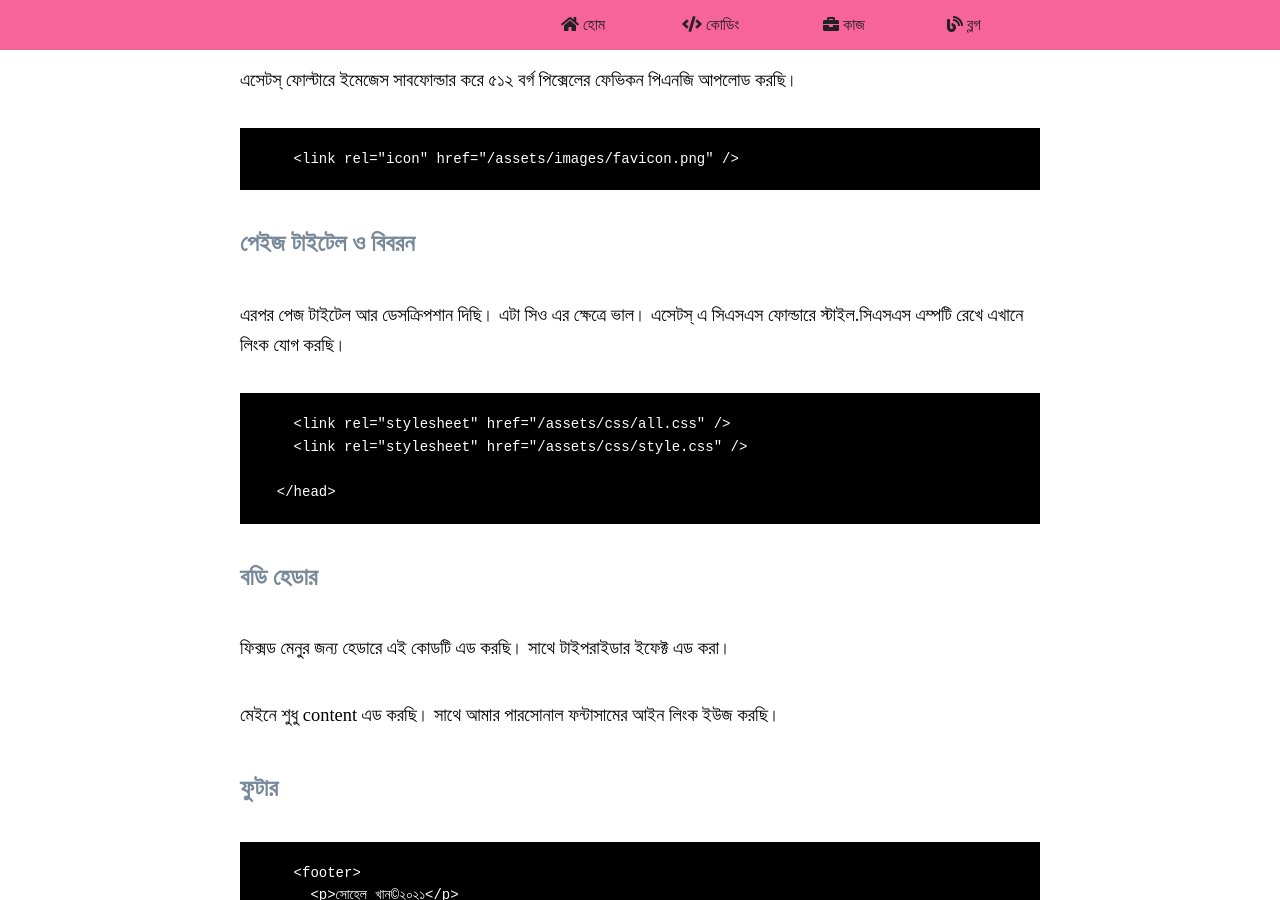
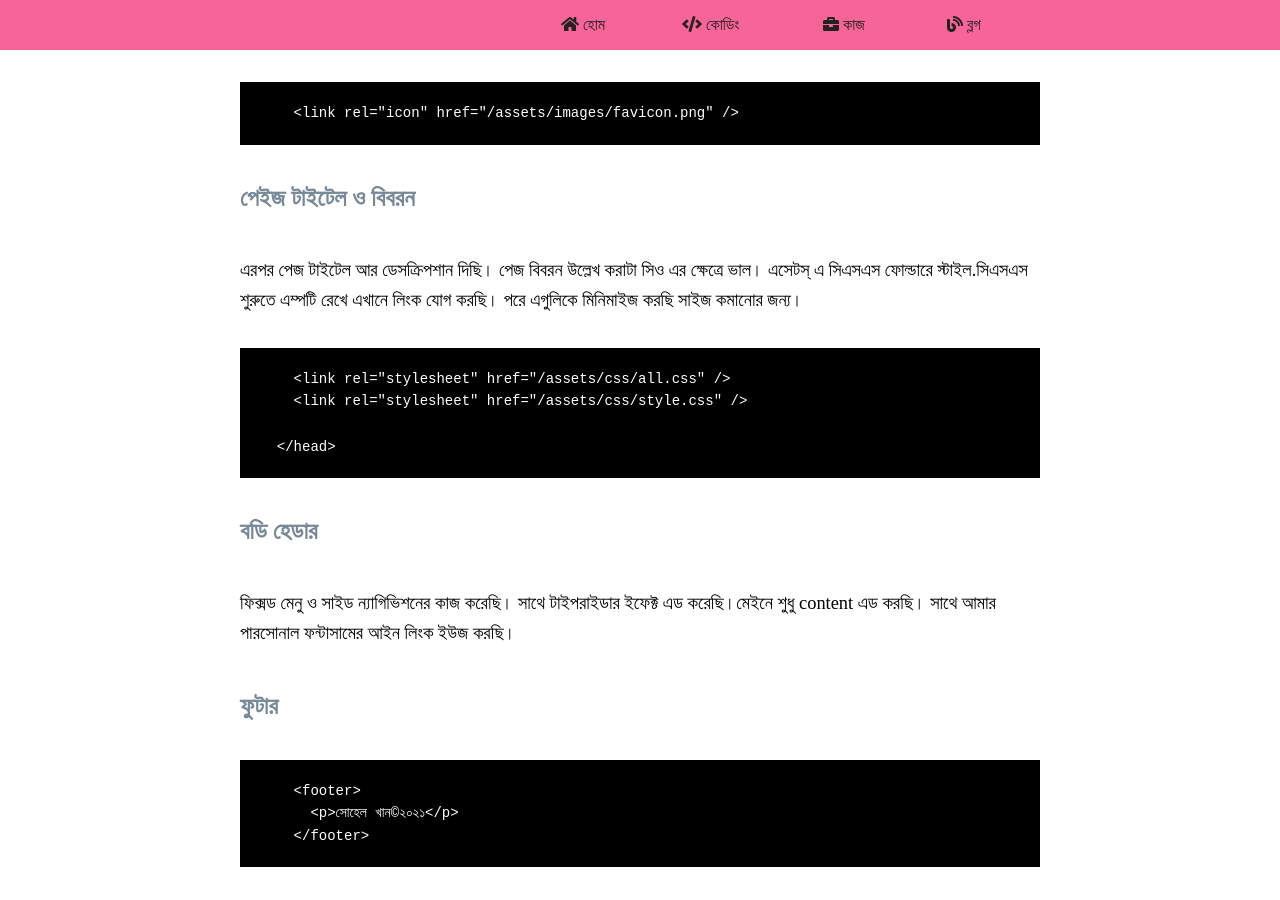
Before and after one commit to sohelkhanz/sohelkhanz.github.io, a Jekyll site: the page built from contents/markdown.md, in a window 1280 px wide and 900 px high, scrolled down 1609 px. Built offline with Jekyll 4.4.1, drawn with Linux system fonts in a browser that asks for light colours; comment, search, counter and statistics services are not loaded; some of the changed text lies outside the part shown.

Commit message:
Update markdown.md

````diff
--- a/contents/markdown.md
+++ b/contents/markdown.md
@@ -22,7 +21,6 @@ url: "https://....."
 ## এইচটিএমএল এ বাংলা ভাষা যোগ
 ```
 <html lang="bn">
-
 ```
 হেডে UTF-8 character সেট
 ```
@@ -43,8 +41,8 @@ url: "https://....."
     <link rel="icon" href="/assets/images/favicon.png" />
 ```
 ## পেইজ টাইটেল ও বিবরন
-এরপর পেজ টাইটেল আর ডেসক্রিপশান দিছি। এটা সিও এর ক্ষেত্রে ভাল।
- এসেটস্ এ সিএসএস ফোল্ডারে স্টাইল.সিএসএস এম্পটি রেখে এখানে লিংক যোগ করছি।
+এরপর পেজ টাইটেল আর ডেসক্রিপশান দিছি। পেজ বিবরন উল্লেখ করাটা সিও এর ক্ষেত্রে ভাল।
+ এসেটস্ এ সিএসএস ফোল্ডারে স্টাইল.সিএসএস শুরুতে এম্পটি রেখে এখানে লিংক যোগ করছি। পরে এগুলিকে মিনিমাইজ করছি সাইজ কমানোর জন্য।
  ```
     <link rel="stylesheet" href="/assets/css/all.css" />
     <link rel="stylesheet" href="/assets/css/style.css" />
@@ -52,21 +50,15 @@ url: "https://....."
   </head>
  ```
 ## বডি হেডার
-ফিক্সড মেনুর জন্য হেডারে এই কোডটি এড করছি। সাথে টাইপরাইডার ইফেক্ট এড করা।
-
-মেইনে শুধু content এড করছি। সাথে আমার পারসোনাল ফন্টাসামের আইন লিংক ইউজ করছি।
-
+ফিক্সড মেনু ও সাইড ন্যাগিভিশনের কাজ করেছি। সাথে টাইপরাইডার ইফেক্ট এড করেছি।মেইনে শুধু content এড করছি। সাথে আমার পারসোনাল ফন্টাসামের আইন লিংক ইউজ করছি।
 ## ফুটার
-
 ```
     <footer>
       <p>সোহেল খান©২০২১</p>
     </footer>
 ```
 # তৃতীয় ধাপ (সিএসএস সেটাপ)
-
 খুবই অল্প পরিসরে যেগুলি খুবই গুরুত্বপূর্ণ সেগুলিই শুধু ডিজাইন করছি।
-
 ```
 html {
   font-size: 20px;
@@ -224,7 +216,4 @@ layout:
 ---
 ```
 ## কমেন্টস অন
-
-
-
-কমেন্ট এ ল্যাজি ইফেক্ট জাভা স্ক্রিপ্ট ইউজ করছি যেহেতু আমি চাই না পেজে কোনো জিএস থাকে। স্ক্রল করে কিছুক্ষন অপেক্ষা করলে কমেন্টস দেখতে পারবেন। লেজি করার কারনে পেজ স্পিডে কোন সমস্যা হবে না। কোনো মতামত থাকলে  কমেন্টস করতে পারেন।
+কমেন্ট এ ল্যাজি ইফেক্ট জাভা স্ক্রিপ্ট ইউজ করছি যেহেতু আমি চাই না পেজে কোনো জিএস থাকে। স্ক্রল করে কিছুক্ষন অপেক্ষা করলে কমেন্টস দেখতে পারবেন। লেজি করার কারনে পেজ স্পিডে কোন সমস্যা হবে না। এই পেজের পারফরম্যান্স ১০০% ডিসকাস অন করার পরেও। চেক করে দেখতে পারেন [এখানে](https://lighthouse-dot-webdotdevsite.appspot.com//lh/html?url=https%3A%2F%2F60z.github.io%2Fcontents%2Fmarkdown) কোনো মতামত থাকলে  কমেন্টস করতে পারেন।
````
Also changed, not shown: other parts of contents/markdown.md (+1 -2 lines).
